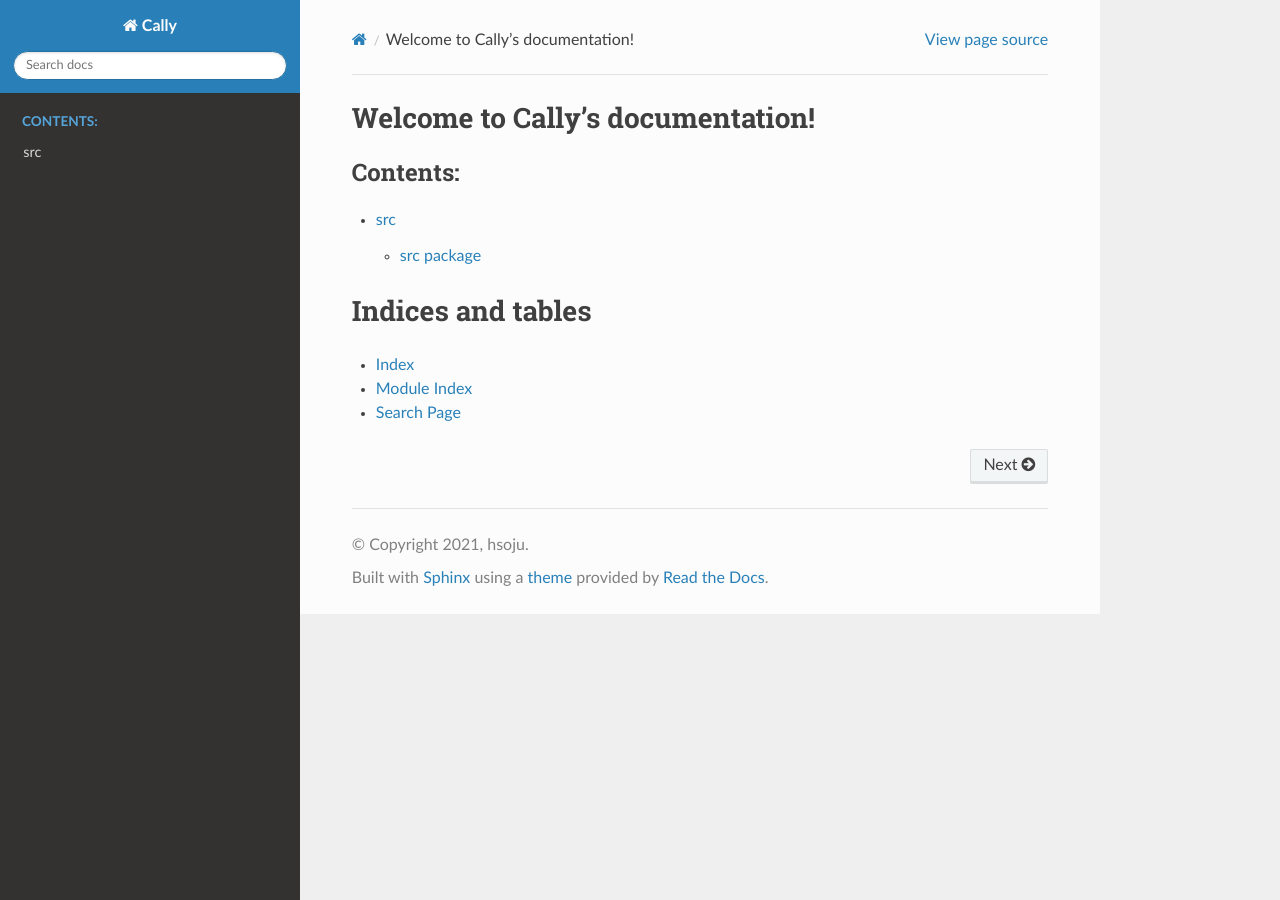
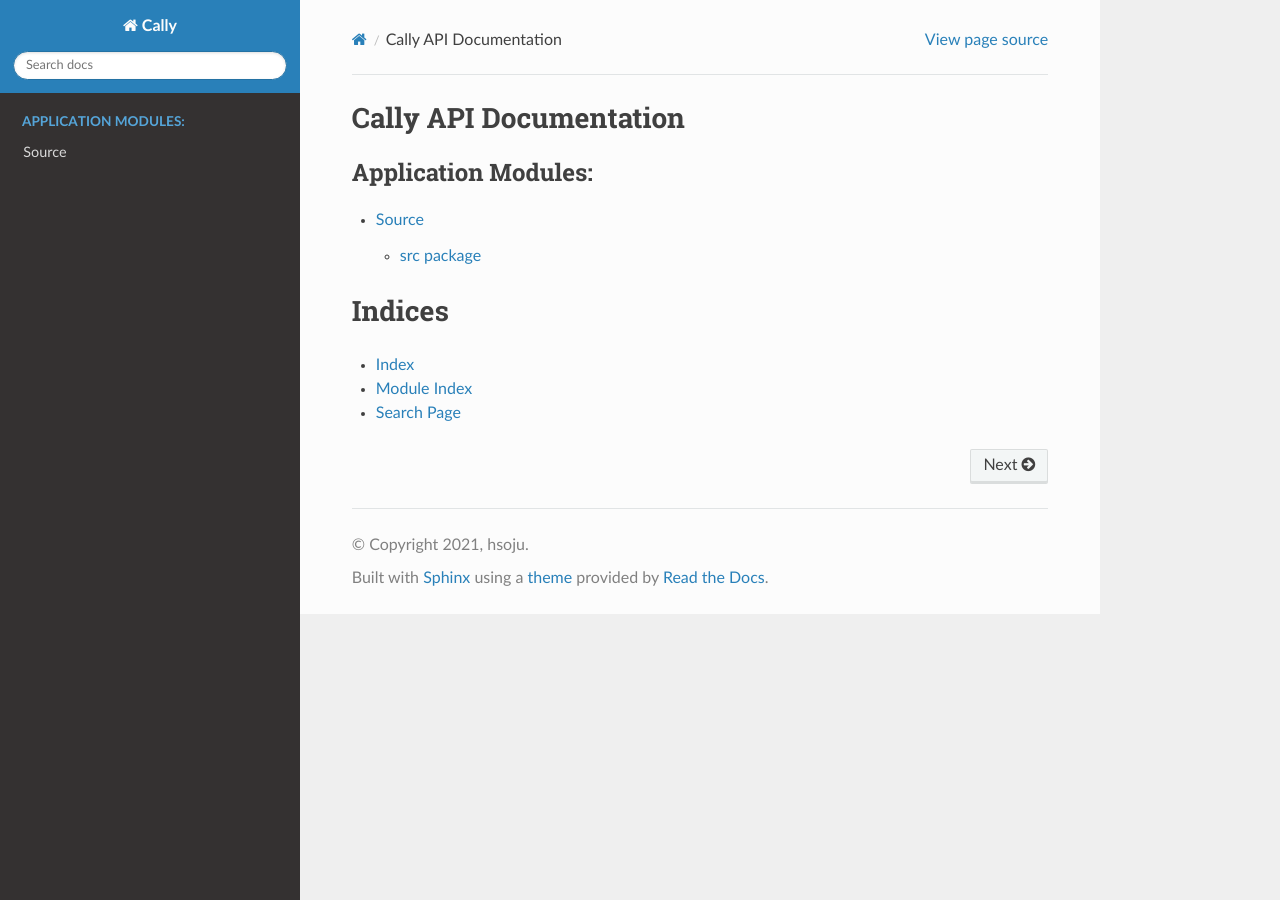
Before and after one commit to g3usyk/Cally, a Sphinx documentation site: the page built from docs/index.rst, in a window 1280 px wide. Built offline with Sphinx 7.4.7 and the Read the Docs theme 2.0.0, drawn with Linux system fonts in a browser that asks for light colours.

Commit message:
Update documentation

```diff
--- a/docs/conf.py
+++ b/docs/conf.py
@@ -22,7 +22,7 @@ copyright = '2021, hsoju'
 author = 'hsoju'
 
 # The full version, including alpha/beta/rc tags
-release = '1.0.9'
+release = '2'
 
 
 # -- General configuration ---------------------------------------------------
--- a/docs/index.rst
+++ b/docs/index.rst
@@ -3,16 +3,16 @@
    You can adapt this file completely to your liking, but it should at least
    contain the root `toctree` directive.
 
-Welcome to Cally's documentation!
+Cally API Documentation
 =================================
 
 .. toctree::
    :maxdepth: 2
-   :caption: Contents:
+   :caption: Application Modules:
 
    modules
 
-Indices and tables
+Indices
 ==================
 
 * :ref:`genindex`
--- a/docs/modules.rst
+++ b/docs/modules.rst
@@ -1,5 +1,5 @@
-src
-===
+Source
+======
 
 .. toctree::
    :maxdepth: 4
```
Also changed, not shown: 15 other files.
